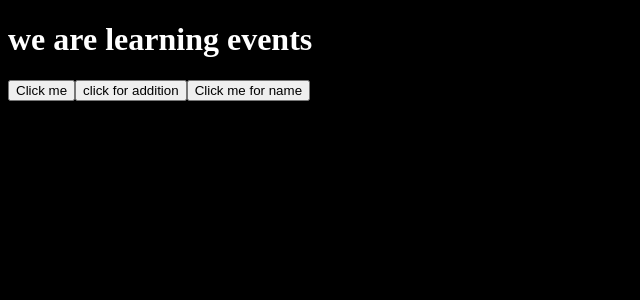
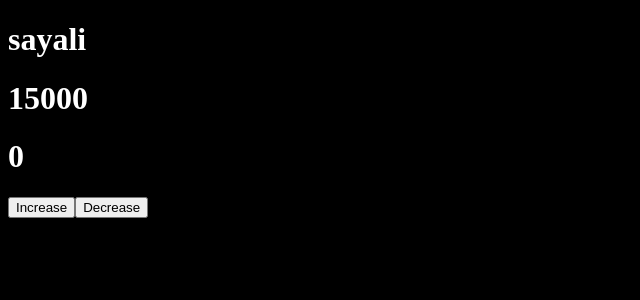
Before and after one commit to Sayali1015/React_Basics, a React (Vite) app: page / in a window 1280 px wide. Shown: the top 300 px of the page, without its empty margins (0-640 px from the left). Built offline with nearby package versions, Linux system fonts and the light colour scheme.

Commit message:
used useState Hook

```diff
--- a/src/App.jsx
+++ b/src/App.jsx
@@ -7,6 +7,7 @@ import Person2 from './components/Person2'
 import Person3 from './components/Person3'
 import Laptop from './components/Laptop'
 import Events from './components/Events'
+import Counter from './components/Counter'
 
 const App = () => {
   return (
@@ -44,8 +45,12 @@ const App = () => {
     <Laptop brand = "Dell" price = {65000} colour = "Blue" weight = "1.5kg"/>
     </div> */}
 
+    {/* <div>
+      <Events/>
+    </div> */}
+
     <div>
-      <Events/>
+      <Counter/>
     </div>
 
 
--- /dev/null
+++ b/src/components/Counter.jsx
@@ -0,0 +1,38 @@
+import React, { useState } from 'react'
+
+const Counter = () => {
+
+
+const [counter , setCounter] = useState(0)
+
+    const [product, setproduct] = useState('iphone')
+    const [arr, setArr] = useState([10,20,30])
+    const [obj, setObj] = useState({
+        name: 'sayali',
+        salary: 15000,
+        age: 21 ,
+        location: 'Pune'})
+
+    const increaseBy1 = () =>{
+        // counter++;
+        setCounter(counter + 1)
+        console.log("Counter = " , counter);
+    }
+
+    const decreaseBy1 = () =>{
+        // counter--;
+        setCounter(counter - 1)
+        console.log("Counter = ",counter);
+    }
+  return (
+    <div>
+        <h1>{obj.name}</h1>
+        <h1>{obj.salary}</h1>
+      <h1>{counter}</h1>
+      <button onClick={increaseBy1}>Increase</button>
+      <button onClick={decreaseBy1}>Decrease</button>
+    </div>
+  );
+};
+
+export default Counter
```
